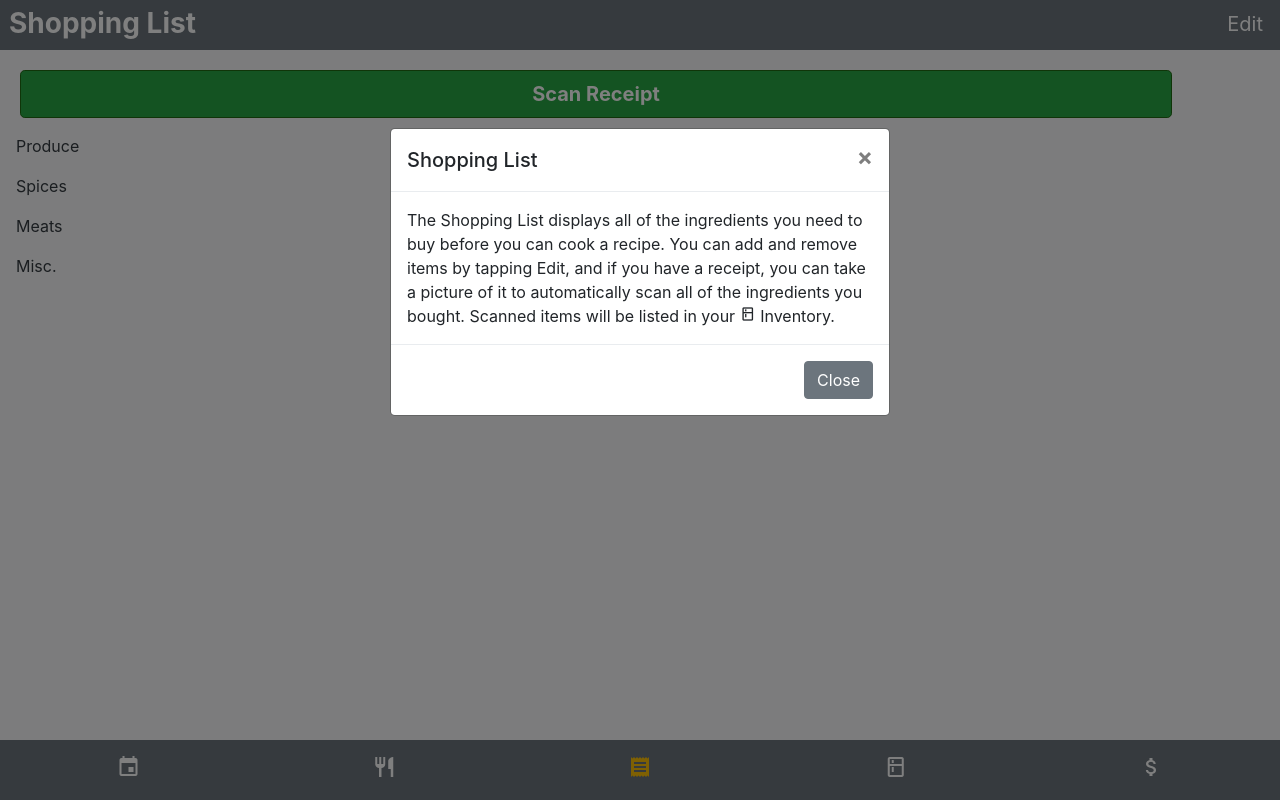
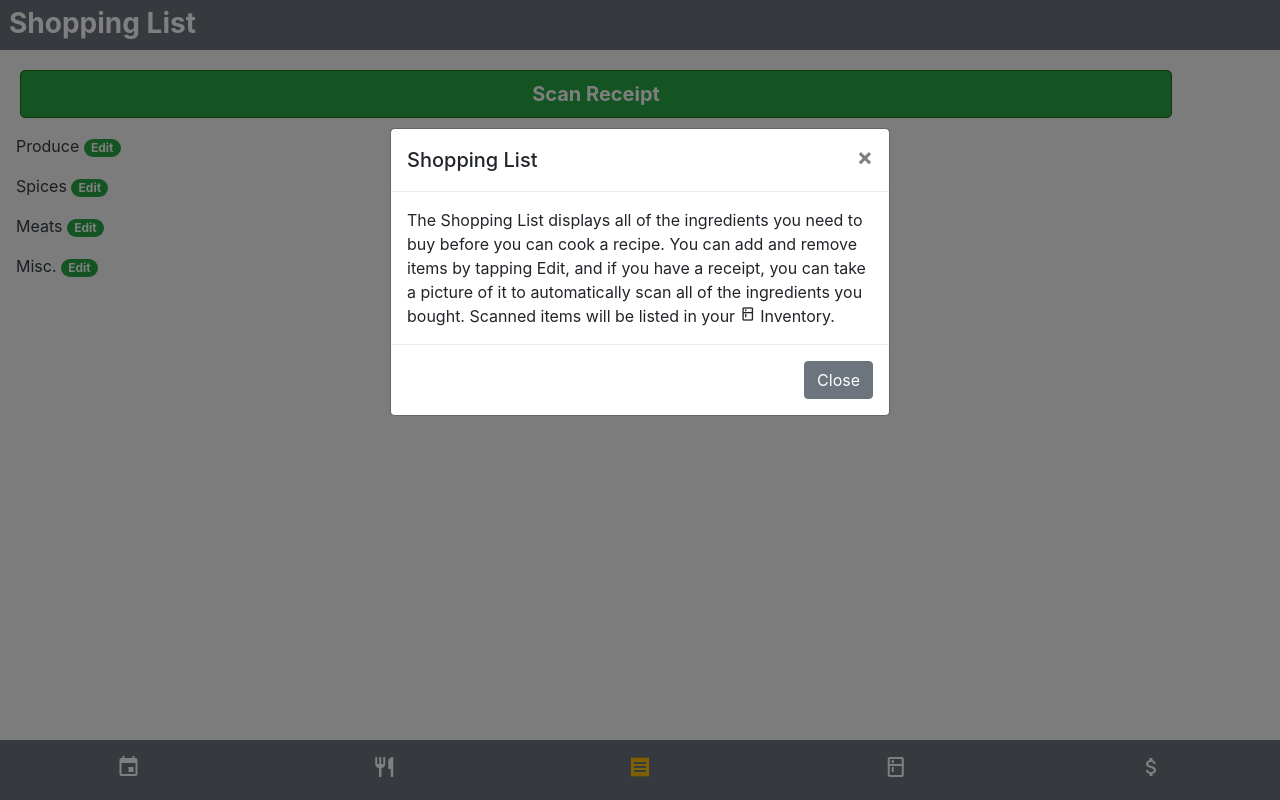
Before and after one commit to lampridiforme/COGS120AppFinal, a plain HTML site: page list.html in a window 1280 px wide. Drawn offline with nearby package versions, Linux system fonts and the light colour scheme.

Commit message:
fixed bug where some entries for editing misc would not appear

```diff
--- a/list.html
+++ b/list.html
@@ -103,21 +103,33 @@
         <button type="button" class="btn btn-secondary sharpcorners btn-lg text-white" onclick="">Sort by Recipe</button> -->
       </div>
       <div class="btn-group float-right" role="group">
-        <button type="button" class="btn btn-secondary btn-lg sharpcorners" onclick="goto('./listEdit.html')">Edit</button>
+        <!-- <button type="button" class="btn btn-secondary btn-lg sharpcorners" onclick="goto('./listEdit.html')">Edit</button> -->
       </div>
     </div>
 
     <button type="button" class="btn btn-info btn-lg btn-block font-weight-bold green" style="width: 90%; margin-left: 20px; margin-top: 20px;" onclick="goto('./scanEdit.html')">Scan Receipt</button>
 
     <div class="primarycontent bg-light p-3 d-flex flex-column">
-      <div class="text-left categorytitle text-dark">Produce</div>
+      <div class="text-left categorytitle text-dark">
+        Produce
+        <span class="badge badge-pill badge-info green" onclick="edit('produce')">Edit</span>
+      </div>
       <ul id="producelist"></ul>
-      <div class="text-left categorytitle text-dark">Spices</div>
+      <div class="text-left categorytitle text-dark">
+        Spices
+        <span class="badge badge-pill badge-info green" onclick="edit('spices')">Edit</span>
+      </div>
       <ul id="spicelist"></ul>
-      <div class="text-left categorytitle text-dark">Meats</div>
+      <div class="text-left categorytitle text-dark">
+        Meats
+        <span class="badge badge-pill badge-info green" onclick="edit('meats')">Edit</span>
+      </div>
       <ul id="meatlist"></ul>
-      <div class="text-left categorytitle text-dark">Misc.</div>
-      <ul id="misclist"></ul>
+      <div class="text-left categorytitle text-dark">
+        Misc.
+        <span class="badge badge-pill badge-info green" onclick="edit('misc')">Edit</span>
+      </div>
+      <ul id="misclist" style="margin-bottom: 80px;"></ul>
     </div>
 
 
@@ -224,6 +236,11 @@
         }
       }
 
+      function edit(category) {
+        localStorage.setItem('chosenCategory', category);
+        goto("./listEdit.html");
+      }
+
       initPage();
     </script>
   </body>
```
Also changed, not shown: inventoryEditNew.html (+16 -1 lines), listEdit.html (+28 -0 lines), recipes.html (+3 -0 lines).
